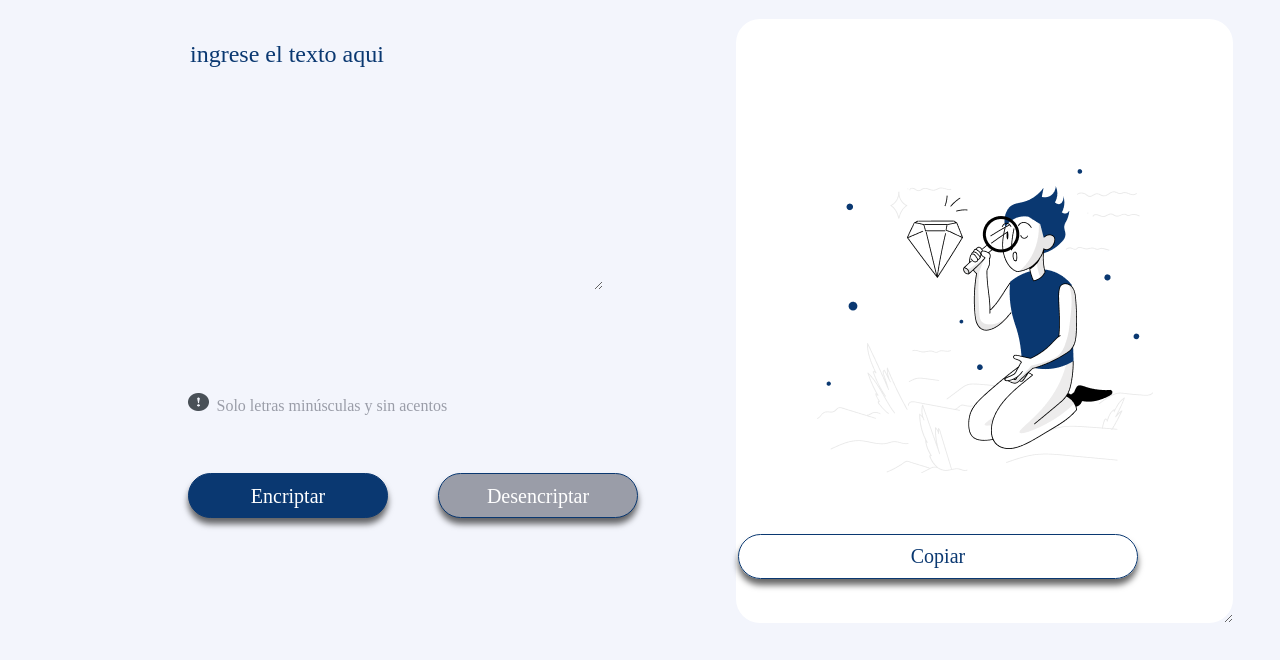
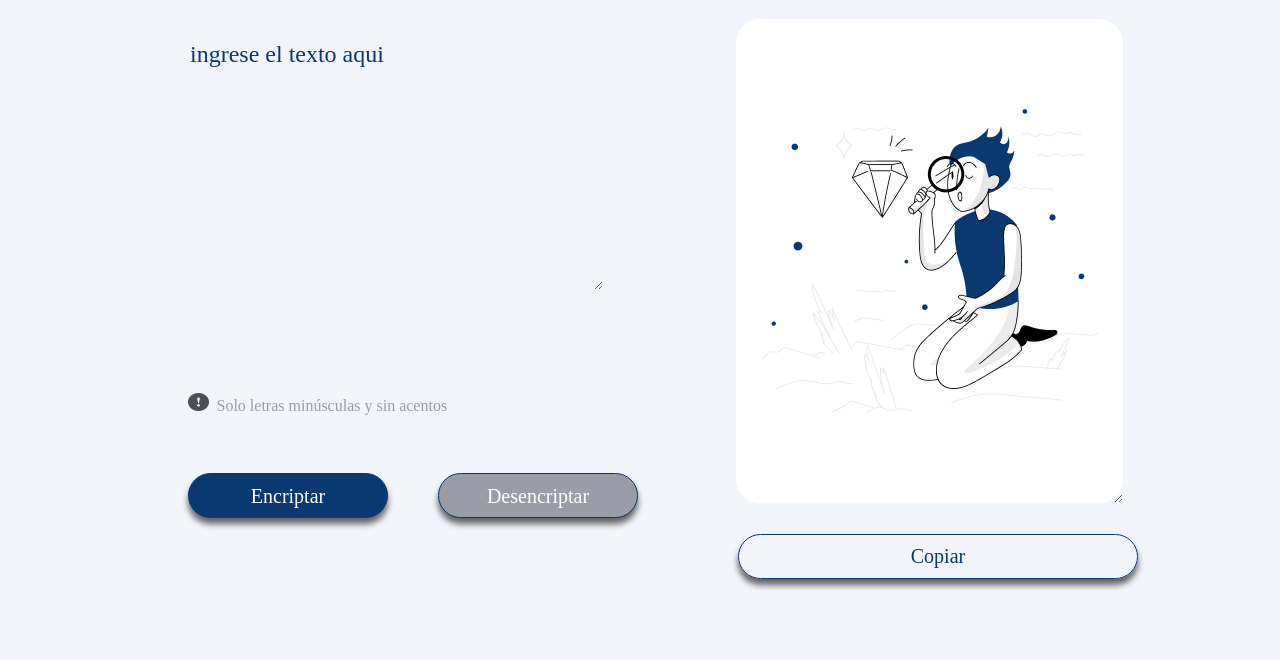
Before and after one commit to Alaskahere/Challenge1, a plain HTML site: page index.html in a window 1280 px wide. Shown: the part 72-732 px from the top of the page. Drawn offline with Linux system fonts and the light colour scheme; files whose address does not match are found by name.

Commit message:
modifica tamaños del area Descripstar

```diff
--- a/index.html
+++ b/index.html
@@ -35,7 +35,7 @@
             </div>
         </section>
         <section>
-            <textarea id="textarea" class="mensaje"  cols="20" rows="10"></textarea>
+            <textarea id="textarea" class="mensaje"  cols="15" rows="8"></textarea>
             <div>
                 <button class="btm-copiar" onclick="copiarDescriptador()">Copiar</button>
             </div>
```
